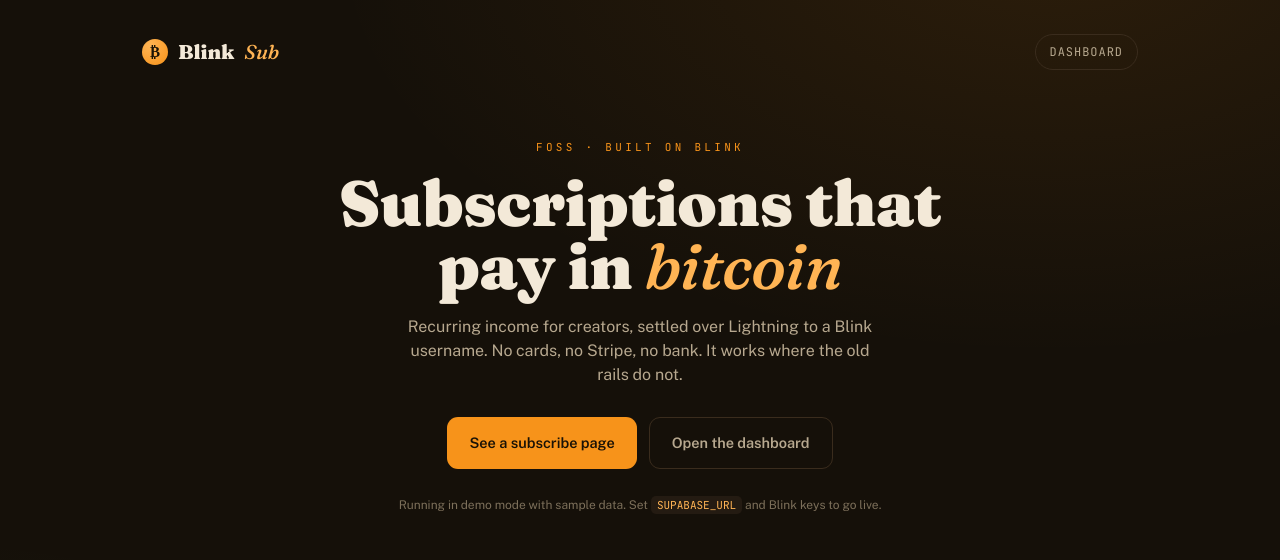
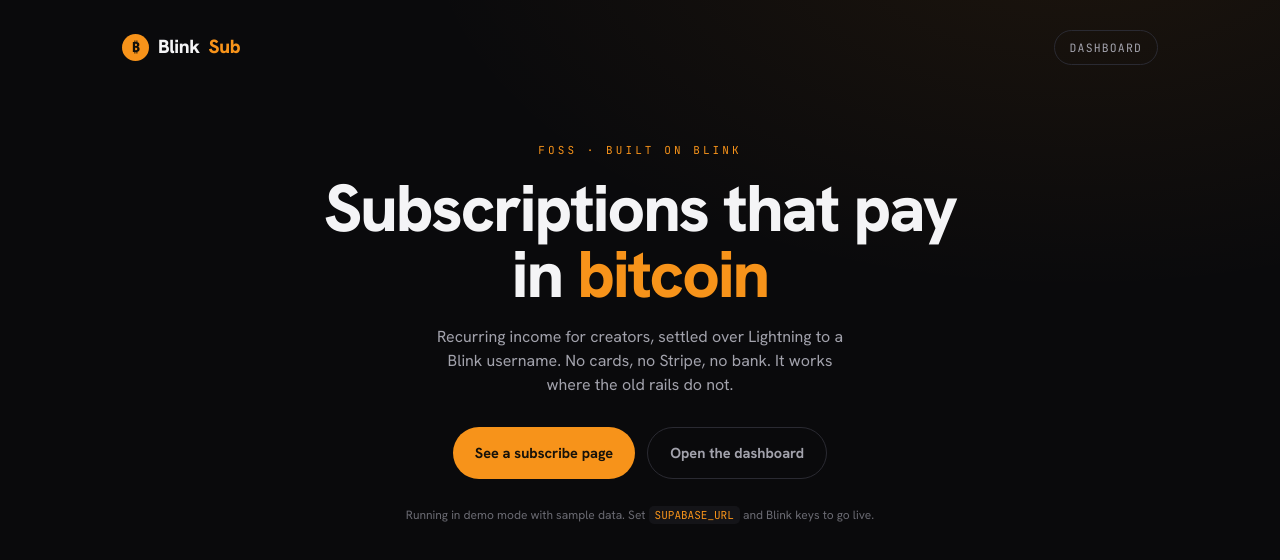
Before and after one commit to Destinysmart/blink-subscriptions, a Next.js app: page / in a window 1280 px wide. Shown: the top 560 px of the page. Built offline with nearby package versions, Linux system fonts and the light colour scheme.

Commit message:
reskin to Blink generator aesthetic (clean dark, sans) + light/dark + accent-colour customizer on subscribe widget

```diff
--- a/app/dashboard/page.jsx
+++ b/app/dashboard/page.jsx
@@ -23,7 +23,7 @@
   return (
     <div className="wrap">
       <div className="nav">
-        <a className="brandmark" href="/"><span className="dot">₿</span> Blink<span style={{ color: 'var(--orange2)', fontStyle: 'italic', fontWeight: 500 }}>Sub</span></a>
+        <a className="brandmark" href="/"><span className="dot">₿</span>Blink<span className="s">Sub</span></a>
         <div style={{ display: 'flex', gap: 10, alignItems: 'center' }}>
           {DEMO && <span className="demo-flag">demo mode</span>}
           <a className="navlink" href={`/c/${creator.blink_username}`}>Subscribe page</a>
--- a/app/globals.css
+++ b/app/globals.css
@@ -1,145 +1,158 @@
 :root{
-  --bg:#151009; --bg2:#1e1710; --panel:#241b12; --panel2:#2c2117; --line:#3a2c1d;
-  --ink:#f3e9d8; --dim:#b7a88f; --faint:#7c6f5a;
-  --orange:#f7931a; --orange2:#ffb454; --green:#5fd68a; --amber:#f0c040; --red:#e8735a;
-  --radius:14px; --shadow:0 18px 50px -18px rgba(0,0,0,.75);
+  /* dark (default) — Blink generator look: near-black neutral, orange accent */
+  --bg:#0a0a0c; --panel:#141418; --panel2:#1c1c22; --line:#2a2a32;
+  --ink:#f4f4f6; --dim:#a2a2ac; --faint:#6a6a72;
+  --orange:#f7931a; --orange2:#fb5607; --green:#4ec27a; --amber:#f0c040; --red:#e8735a;
+  --accent:#f7931a; --accent-ink:#17120a;
+  --radius:16px; --shadow:0 20px 55px -26px rgba(0,0,0,.72);
+  --font:"Hanken Grotesk",system-ui,-apple-system,sans-serif;
+  --mono:"JetBrains Mono",ui-monospace,monospace;
 }
 *{box-sizing:border-box}
 html,body{margin:0;padding:0}
 body{
   background:
-    radial-gradient(1200px 700px at 82% -8%, rgba(247,147,26,.10), transparent 60%),
-    radial-gradient(900px 600px at -5% 108%, rgba(95,214,138,.06), transparent 55%),
+    radial-gradient(1100px 620px at 84% -10%, rgba(247,147,26,.08), transparent 60%),
     var(--bg);
-  color:var(--ink); min-height:100vh;
-  font-family:"Public Sans",system-ui,sans-serif; line-height:1.5;
-  -webkit-font-smoothing:antialiased;
+  color:var(--ink);font-family:var(--font);line-height:1.5;-webkit-font-smoothing:antialiased;min-height:100vh;
 }
 a{color:inherit;text-decoration:none}
-.wrap{max-width:1040px;margin:0 auto;padding:34px 22px 80px}
-.mono{font-family:"JetBrains Mono",monospace}
-.serif{font-family:"Fraunces",serif}
+.wrap{max-width:1080px;margin:0 auto;padding:30px 22px 80px}
+.mono{font-family:var(--mono)}
 
-/* nav */
-.nav{display:flex;align-items:center;justify-content:space-between;margin-bottom:30px}
-.brandmark{display:flex;align-items:center;gap:10px;font-family:"Fraunces",serif;font-weight:900;font-size:20px}
-.dot{width:26px;height:26px;border-radius:50%;background:radial-gradient(circle at 30% 25%,var(--orange2),var(--orange));color:#1a1206;display:grid;place-items:center;font-size:15px;font-weight:900}
-.navlink{font-family:"JetBrains Mono",monospace;font-size:12px;letter-spacing:.08em;text-transform:uppercase;color:var(--dim);border:1px solid var(--line);border-radius:999px;padding:8px 14px;transition:.15s}
+/* nav / brand */
+.nav{display:flex;align-items:center;justify-content:space-between;margin-bottom:28px}
+.brandmark{display:flex;align-items:center;gap:9px;font-weight:800;font-size:19px;letter-spacing:-.02em}
+.brandmark .s{color:var(--orange)}
+.dot{width:27px;height:27px;border-radius:50%;background:var(--orange);color:#12100a;display:grid;place-items:center;font-size:15px;font-weight:900}
+.navlink{font-family:var(--mono);font-size:11.5px;letter-spacing:.1em;text-transform:uppercase;color:var(--dim);border:1px solid var(--line);border-radius:999px;padding:8px 15px;transition:.15s}
 .navlink:hover{color:var(--ink);border-color:var(--orange)}
+.kicker{font-family:var(--mono);font-size:11px;letter-spacing:.28em;text-transform:uppercase;color:var(--orange)}
+.demo-flag{font-family:var(--mono);font-size:10px;letter-spacing:.14em;text-transform:uppercase;color:var(--orange);border:1px dashed var(--line);border-radius:6px;padding:4px 10px}
 
-.kicker{font-family:"JetBrains Mono",monospace;font-size:11px;letter-spacing:.3em;text-transform:uppercase;color:var(--orange)}
-.demo-flag{font-family:"JetBrains Mono",monospace;font-size:10px;letter-spacing:.12em;text-transform:uppercase;color:var(--amber);border:1px dashed #6b5320;border-radius:6px;padding:3px 9px}
+/* panels */
+.panel{background:var(--panel);border:1px solid var(--line);border-radius:var(--radius);box-shadow:var(--shadow)}
+.ph{padding:18px 22px;border-bottom:1px solid var(--line);display:flex;align-items:center;justify-content:space-between;gap:10px}
+.ph h2{margin:0;font-weight:700;font-size:18px;letter-spacing:-.01em}
+.pb{padding:22px}
+.tag{font-family:var(--mono);font-size:10.5px;letter-spacing:.14em;text-transform:uppercase;color:var(--faint)}
+.serif{font-weight:800;letter-spacing:-.02em}
 
-.panel{background:linear-gradient(180deg,var(--panel),var(--bg2));border:1px solid var(--line);border-radius:var(--radius);box-shadow:var(--shadow)}
-.ph{padding:16px 20px;border-bottom:1px solid var(--line);display:flex;align-items:center;justify-content:space-between;gap:10px}
-.ph h2{margin:0;font-family:"Fraunces",serif;font-weight:600;font-size:19px}
-.pb{padding:20px}
-.tag{font-family:"JetBrains Mono",monospace;font-size:10.5px;letter-spacing:.14em;text-transform:uppercase;color:var(--faint)}
+/* buttons — Blink pill style */
+.btn{appearance:none;border:0;cursor:pointer;font-family:var(--font);font-weight:700;font-size:14.5px;border-radius:999px;padding:13px 18px;transition:.15s;display:inline-flex;align-items:center;justify-content:center;gap:8px}
+.btn.primary{background:var(--accent);color:var(--accent-ink)}
+.btn.primary:hover{filter:brightness(1.08)}
+.btn.primary:disabled{opacity:.4;cursor:not-allowed;filter:none}
+.btn.outline{background:transparent;border:1.5px solid var(--accent);color:var(--accent)}
+.btn.outline:hover{background:color-mix(in srgb,var(--accent) 14%,transparent)}
+.btn.ghost{background:transparent;border:1px solid var(--line);color:var(--dim)}
+.btn.ghost:hover{border-color:var(--accent);color:var(--ink)}
 
-/* subscribe */
-.hero{display:flex;align-items:center;gap:16px;margin-bottom:8px}
-.avatar{width:58px;height:58px;border-radius:13px;flex:none;display:grid;place-items:center;background:radial-gradient(circle at 30% 25%,var(--orange2),var(--orange));color:#1a1206;font-family:"Fraunces",serif;font-weight:900;font-size:27px}
-.hero .n{font-family:"Fraunces",serif;font-weight:600;font-size:23px;line-height:1.05}
-.hero .h{color:var(--faint);font-family:"JetBrains Mono",monospace;font-size:12.5px;margin-top:3px}
-.pitch{color:var(--dim);font-size:14.5px;margin:16px 0 22px;max-width:60ch}
+/* ---------- customizer toolbar (site chrome, controls the widget) ---------- */
+.customizer{display:flex;align-items:center;gap:22px;flex-wrap:wrap;padding:12px 16px;margin-bottom:16px;
+  background:var(--panel);border:1px solid var(--line);border-radius:12px}
+.cz-group{display:flex;align-items:center;gap:10px}
+.cz-label{font-family:var(--mono);font-size:10px;letter-spacing:.14em;text-transform:uppercase;color:var(--faint)}
+.cz-theme{display:inline-flex;background:var(--panel2);border:1px solid var(--line);border-radius:999px;padding:3px}
+.cz-opt{appearance:none;border:0;background:transparent;color:var(--dim);font-family:var(--mono);font-size:11px;letter-spacing:.05em;padding:6px 13px;border-radius:999px;cursor:pointer;transition:.15s}
+.cz-opt.on{background:var(--orange);color:#12100a;font-weight:700}
+.swatches{display:flex;gap:7px}
+.swatch{width:22px;height:22px;border-radius:50%;border:2px solid transparent;cursor:pointer;padding:0;transition:.15s;box-shadow:0 0 0 1px var(--line)}
+.swatch:hover{transform:scale(1.12)}
+.swatch.on{border-color:var(--ink);box-shadow:0 0 0 2px var(--bg),0 0 0 4px currentColor}
+.cz-hint{margin-left:auto;font-family:var(--mono);font-size:10px;letter-spacing:.12em;text-transform:uppercase;color:var(--faint)}
 
-.tiers{display:grid;gap:11px}
-.tier{width:100%;text-align:left;background:var(--panel2);border:1px solid var(--line);border-radius:12px;padding:15px 17px;cursor:pointer;transition:.16s;display:flex;align-items:center;justify-content:space-between;gap:14px}
-.tier:hover{border-color:var(--orange);transform:translateY(-1px)}
-.tier.sel{border-color:var(--orange);background:linear-gradient(180deg,rgba(247,147,26,.12),var(--panel2));box-shadow:inset 0 0 0 1px var(--orange)}
-.tier .tn{font-weight:600;font-size:15.5px}
-.tier .td{color:var(--faint);font-size:12.5px;margin-top:3px}
-.tier .amt{font-family:"JetBrains Mono",monospace;font-weight:700;font-size:15px;color:var(--orange2);text-align:right;white-space:nowrap}
-.tier .amt small{display:block;color:var(--faint);font-weight:400;font-size:10px;letter-spacing:.1em;margin-top:2px}
+/* ---------- the themeable subscribe widget ---------- */
+.widget[data-theme="light"]{
+  --bg:#ffffff; --panel:#ffffff; --panel2:#f5f5f7; --line:#e5e5ea;
+  --ink:#16161a; --dim:#5c5c66; --faint:#9a9aa2; --shadow:0 16px 40px -22px rgba(0,0,0,.18);
+}
+.widget{background:var(--panel);color:var(--ink)}
 
-.btn{appearance:none;border:0;cursor:pointer;font-family:"Public Sans",sans-serif;font-weight:600;font-size:14.5px;border-radius:11px;padding:13px 16px;transition:.16s;display:inline-flex;align-items:center;justify-content:center;gap:8px}
-.btn.primary{background:var(--orange);color:#1a1206;width:100%}
-.btn.primary:hover{background:var(--orange2)}
-.btn.primary:disabled{opacity:.4;cursor:not-allowed}
-.btn.ghost{background:transparent;border:1px solid var(--line);color:var(--dim);width:100%}
-.btn.ghost:hover{border-color:var(--orange);color:var(--ink)}
+.creator-head{display:flex;align-items:center;gap:15px;margin-bottom:16px}
+.avatar{width:56px;height:56px;border-radius:14px;flex:none;display:grid;place-items:center;background:var(--accent);color:var(--accent-ink);font-weight:800;font-size:26px}
+.creator-head .n{font-weight:700;font-size:20px;letter-spacing:-.01em}
+.creator-head .h{color:var(--faint);font-family:var(--mono);font-size:12px;margin-top:3px}
+.creator-pitch{color:var(--dim);font-size:14px;margin:0 0 6px;max-width:66ch}
 
-.explain{background:rgba(247,147,26,.07);border:1px solid var(--line);border-left:3px solid var(--orange);border-radius:8px;padding:12px 14px;font-size:12.5px;color:var(--dim);margin:14px 0}
+/* monthly / annual toggle */
+.toggle-wrap{display:flex;justify-content:center;margin:18px 0 22px}
+.seg{display:inline-flex;background:var(--panel2);border:1px solid var(--line);border-radius:999px;padding:4px;gap:2px}
+.seg button{appearance:none;border:0;background:transparent;color:var(--dim);font-family:var(--mono);font-size:12px;letter-spacing:.04em;padding:9px 18px;border-radius:999px;cursor:pointer;transition:.15s;display:inline-flex;align-items:center;gap:7px}
+.seg button.on{background:var(--accent);color:var(--accent-ink);font-weight:700}
+.seg .save{font-size:9.5px;letter-spacing:.08em;text-transform:uppercase;color:var(--green)}
+.seg button.on .save{color:inherit;opacity:.8}
+
+/* tier columns */
+.cols3{display:grid;grid-template-columns:1fr;gap:14px}
+@media(min-width:760px){.cols3{grid-template-columns:repeat(3,1fr)}}
+.plan{position:relative;display:flex;flex-direction:column;background:var(--panel2);border:1px solid var(--line);border-radius:14px;padding:20px 18px}
+.plan.rec{border-color:var(--accent);box-shadow:0 0 0 1px var(--accent)}
+.plan .badge{position:absolute;top:-10px;left:18px;font-family:var(--mono);font-size:9px;letter-spacing:.12em;text-transform:uppercase;background:var(--accent);color:var(--accent-ink);font-weight:700;padding:3px 10px;border-radius:999px}
+.plan .pn{font-weight:700;font-size:19px;letter-spacing:-.01em}
+.plan .pd{color:var(--faint);font-size:12px;margin-top:4px;min-height:32px;line-height:1.35}
+.plan .price{margin:14px 0 2px;display:flex;align-items:baseline;gap:6px}
+.plan .price .big{font-family:var(--mono);font-weight:700;font-size:30px;letter-spacing:-.03em;color:var(--ink)}
+.plan .price .per{color:var(--faint);font-size:12px;font-family:var(--mono)}
+.plan .approx{color:var(--faint);font-size:11px;font-family:var(--mono);min-height:15px}
+.plan .savenote{color:var(--green);font-size:11.5px;font-family:var(--mono);margin-top:5px;min-height:15px}
+.plan .feats{list-style:none;padding:0;margin:15px 0 18px;display:flex;flex-direction:column;gap:9px}
+.plan .feats li{display:flex;gap:9px;font-size:12.8px;color:var(--dim);line-height:1.35}
+.plan .feats li .ck{color:var(--accent);flex:none;font-weight:700}
+.plan .cta{margin-top:auto}
+.plan .btn{width:100%}
+
+/* connect / done steps */
+.explain{background:color-mix(in srgb,var(--accent) 8%,transparent);border:1px solid var(--line);border-left:3px solid var(--accent);border-radius:8px;padding:12px 14px;font-size:12.5px;color:var(--dim);margin:14px 0}
+.tier{width:100%;text-align:left;background:var(--panel2);border:1px solid var(--line);border-radius:12px;padding:14px 16px;cursor:pointer;transition:.16s}
+.tier:hover{border-color:var(--accent);transform:translateY(-1px)}
+.tier .tn{font-weight:600;font-size:14.5px}
+.tier .td{color:var(--faint);font-size:12px;margin-top:3px}
 .done{text-align:center;padding:16px 0 6px}
-.done .big{font-size:44px}
-.done .t{font-family:"Fraunces",serif;font-size:22px;margin-top:6px}
+.done .big{font-size:42px}
+.done .t{font-weight:700;font-size:21px;margin-top:6px}
+
+/* how-it-works supporting row */
+.howrow{display:grid;grid-template-columns:1fr;gap:18px}
+@media(min-width:720px){.howrow{grid-template-columns:repeat(4,1fr)}}
+.howrow .h{font-weight:600;color:var(--ink);font-size:13.5px;margin-bottom:5px}
+.howrow p{color:var(--dim);font-size:12.5px;margin:0;line-height:1.5}
 
 /* dashboard */
 .stats{display:grid;grid-template-columns:repeat(3,1fr);gap:12px}
 @media(max-width:560px){.stats{grid-template-columns:1fr 1fr}}
 .stat{background:var(--panel2);border:1px solid var(--line);border-radius:12px;padding:16px}
-.stat .k{font-family:"JetBrains Mono",monospace;font-size:10px;letter-spacing:.16em;text-transform:uppercase;color:var(--faint)}
-.stat .v{font-family:"JetBrains Mono",monospace;font-weight:700;font-size:27px;margin-top:6px;letter-spacing:-.02em}
+.stat .k{font-family:var(--mono);font-size:10px;letter-spacing:.16em;text-transform:uppercase;color:var(--faint)}
+.stat .v{font-family:var(--mono);font-weight:700;font-size:27px;margin-top:6px;letter-spacing:-.02em}
 .stat .v small{font-size:13px;color:var(--faint);font-weight:400;margin-left:4px}
-.stat.accent .v{color:var(--orange2)} .stat.good .v{color:var(--green)} .stat.warn .v{color:var(--amber)}
-
+.stat.accent .v{color:var(--orange)} .stat.good .v{color:var(--green)} .stat.warn .v{color:var(--amber)}
 table{width:100%;border-collapse:collapse;margin-top:6px}
-th{font-family:"JetBrains Mono",monospace;font-size:10px;letter-spacing:.14em;text-transform:uppercase;color:var(--faint);text-align:left;padding:11px 12px;border-bottom:1px solid var(--line);font-weight:500}
-td{padding:12px;border-bottom:1px solid rgba(58,44,29,.55);font-size:13.5px;vertical-align:middle}
+th{font-family:var(--mono);font-size:10px;letter-spacing:.14em;text-transform:uppercase;color:var(--faint);text-align:left;padding:11px 12px;border-bottom:1px solid var(--line);font-weight:500}
+td{padding:12px;border-bottom:1px solid var(--line);font-size:13.5px;vertical-align:middle}
 tr:last-child td{border-bottom:0}
-.contact{font-family:"JetBrains Mono",monospace;font-size:12.5px}
+.contact{font-family:var(--mono);font-size:12.5px}
 .sub{color:var(--faint);font-size:11px;margin-top:2px}
-.pill{display:inline-block;font-family:"JetBrains Mono",monospace;font-size:10px;letter-spacing:.06em;padding:3px 9px;border-radius:999px;text-transform:uppercase;font-weight:600}
-.pill.active{background:rgba(95,214,138,.14);color:var(--green)}
+.pill{display:inline-block;font-family:var(--mono);font-size:10px;letter-spacing:.06em;padding:3px 9px;border-radius:999px;text-transform:uppercase;font-weight:600}
+.pill.active{background:rgba(78,194,122,.14);color:var(--green)}
 .pill.past_due{background:rgba(240,192,64,.16);color:var(--amber)}
-.pill.canceled{background:rgba(124,111,90,.16);color:var(--faint)}
-.pill.kind{background:rgba(247,147,26,.12);color:var(--orange2)}
-.amtm{font-family:"JetBrains Mono",monospace;font-weight:500}
-
+.pill.canceled{background:rgba(120,120,130,.16);color:var(--faint)}
+.pill.kind{background:rgba(247,147,26,.13);color:var(--orange)}
+.amtm{font-family:var(--mono);font-weight:500}
 .feed{display:flex;flex-direction:column}
-.ev{display:flex;align-items:center;gap:12px;padding:11px 0;border-bottom:1px solid rgba(58,44,29,.5);font-size:13px}
+.ev{display:flex;align-items:center;gap:12px;padding:11px 0;border-bottom:1px solid var(--line);font-size:13px}
 .ev:last-child{border-bottom:0}
-.ev .etype{font-family:"JetBrains Mono",monospace;font-size:11px;padding:3px 8px;border-radius:6px;background:var(--panel2);color:var(--dim);white-space:nowrap}
+.ev .etype{font-family:var(--mono);font-size:11px;padding:3px 8px;border-radius:6px;background:var(--panel2);color:var(--dim);white-space:nowrap}
 .ev .etype.paid{color:var(--green)} .ev .etype.failed{color:var(--amber)}
-.ev .ewho{color:var(--ink)} .ev .edetail{color:var(--faint);margin-left:auto;font-family:"JetBrains Mono",monospace;font-size:11.5px}
-
+.ev .ewho{color:var(--ink)} .ev .edetail{color:var(--faint);margin-left:auto;font-family:var(--mono);font-size:11.5px}
 .grid2{display:grid;grid-template-columns:1fr;gap:20px}
 @media(min-width:820px){.grid2{grid-template-columns:minmax(0,1fr) 340px}}
 
 /* landing */
-.land{max-width:620px;margin:8vh auto 0;text-align:center}
-.land h1{font-family:"Fraunces",serif;font-weight:900;font-size:clamp(38px,7vw,64px);line-height:.98;letter-spacing:-.01em;margin:14px 0 0}
-.land h1 em{font-style:italic;font-weight:500;color:var(--orange2)}
+.land{max-width:640px;margin:9vh auto 0;text-align:center}
+.land h1{font-weight:800;font-size:clamp(40px,7vw,66px);line-height:1;letter-spacing:-.03em;margin:14px 0 0}
+.land h1 em{font-style:normal;color:var(--orange)}
 .land p{color:var(--dim);font-size:16px;margin:18px auto 30px;max-width:48ch}
 .landrow{display:flex;gap:12px;justify-content:center;flex-wrap:wrap}
-.land .btn{width:auto;padding:14px 22px}
+.land .btn{padding:14px 22px}
 .foot{margin-top:26px;color:var(--faint);font-size:12px;text-align:center;line-height:1.7}
-.foot code{font-family:"JetBrains Mono",monospace;color:var(--orange2);background:var(--panel);padding:2px 6px;border-radius:5px;font-size:11px}
-
-/* ---- redesigned subscribe: toggle + tier columns ---- */
-.creator-head{display:flex;align-items:center;gap:15px;margin-bottom:18px}
-.creator-head .n{font-family:"Fraunces",serif;font-weight:600;font-size:21px;line-height:1.05}
-.creator-head .h{color:var(--faint);font-family:"JetBrains Mono",monospace;font-size:12px;margin-top:3px}
-.creator-head .p{color:var(--dim);font-size:13.5px;margin-top:8px;max-width:64ch}
-
-.toggle-wrap{display:flex;justify-content:center;margin:4px 0 22px}
-.seg{display:inline-flex;background:var(--panel2);border:1px solid var(--line);border-radius:999px;padding:4px;gap:2px}
-.seg button{appearance:none;border:0;background:transparent;color:var(--dim);font-family:"JetBrains Mono",monospace;font-size:12px;letter-spacing:.05em;padding:9px 18px;border-radius:999px;cursor:pointer;transition:.15s;display:inline-flex;align-items:center;gap:7px}
-.seg button.on{background:var(--orange);color:#1a1206;font-weight:700}
-.seg .save{font-size:9.5px;letter-spacing:.08em;text-transform:uppercase;color:var(--green)}
-.seg button.on .save{color:#1a4d2e}
-
-.cols3{display:grid;grid-template-columns:1fr;gap:14px}
-@media(min-width:760px){.cols3{grid-template-columns:repeat(3,1fr)}}
-.plan{position:relative;display:flex;flex-direction:column;background:var(--panel2);border:1px solid var(--line);border-radius:14px;padding:20px 18px}
-.plan.rec{border-color:var(--orange);box-shadow:0 0 0 1px var(--orange),0 12px 34px -16px rgba(247,147,26,.4)}
-.plan .badge{position:absolute;top:-10px;left:18px;font-family:"JetBrains Mono",monospace;font-size:9px;letter-spacing:.12em;text-transform:uppercase;background:var(--orange);color:#1a1206;font-weight:700;padding:3px 10px;border-radius:999px}
-.plan .pn{font-family:"Fraunces",serif;font-weight:600;font-size:20px}
-.plan .pd{color:var(--faint);font-size:12px;margin-top:4px;min-height:32px;line-height:1.35}
-.plan .price{margin:14px 0 2px;display:flex;align-items:baseline;gap:6px}
-.plan .price .big{font-family:"JetBrains Mono",monospace;font-weight:700;font-size:29px;letter-spacing:-.02em;color:var(--ink)}
-.plan .price .per{color:var(--faint);font-size:12px;font-family:"JetBrains Mono",monospace}
-.plan .approx{color:var(--faint);font-size:11px;font-family:"JetBrains Mono",monospace;min-height:15px}
-.plan .savenote{color:var(--green);font-size:11.5px;font-family:"JetBrains Mono",monospace;margin-top:5px;min-height:15px}
-.plan .feats{list-style:none;padding:0;margin:15px 0 18px;display:flex;flex-direction:column;gap:9px}
-.plan .feats li{display:flex;gap:9px;font-size:12.8px;color:var(--dim);line-height:1.35}
-.plan .feats li .ck{color:var(--orange);flex:none;font-weight:700}
-.plan .cta{margin-top:auto}
-.btn.outline{background:transparent;border:1px solid var(--orange);color:var(--orange2);width:100%}
-.btn.outline:hover{background:rgba(247,147,26,.12)}
-
-/* how-it-works as a supporting row, not a competing sidebar */
-.howrow{display:grid;grid-template-columns:1fr;gap:18px}
-@media(min-width:720px){.howrow{grid-template-columns:repeat(4,1fr)}}
-.howrow .h{font-weight:600;color:var(--ink);font-size:13.5px;margin-bottom:5px}
-.howrow p{color:var(--dim);font-size:12.5px;margin:0;line-height:1.5}
+.foot code{font-family:var(--mono);color:var(--orange);background:var(--panel);padding:2px 6px;border-radius:5px;font-size:11px}
--- a/app/layout.jsx
+++ b/app/layout.jsx
@@ -12,7 +12,7 @@
         <link rel="preconnect" href="https://fonts.googleapis.com" />
         <link rel="preconnect" href="https://fonts.gstatic.com" crossOrigin="" />
         <link
-          href="https://fonts.googleapis.com/css2?family=Fraunces:ital,opsz,wght@0,9..144,400;0,9..144,600;0,9..144,900;1,9..144,500&family=JetBrains+Mono:wght@400;500;700&family=Public+Sans:wght@400;500;600&display=swap"
+          href="https://fonts.googleapis.com/css2?family=Hanken+Grotesk:wght@400;500;600;700;800&family=JetBrains+Mono:wght@400;500;700&display=swap"
           rel="stylesheet"
         />
       </head>
--- a/app/page.jsx
+++ b/app/page.jsx
@@ -4,24 +4,19 @@
   return (
     <div className="wrap">
       <div className="nav">
-        <div className="brandmark"><span className="dot">₿</span> Blink<span style={{ color: 'var(--orange2)', fontStyle: 'italic', fontWeight: 500 }}>Sub</span></div>
+        <div className="brandmark"><span className="dot">₿</span>Blink<span className="s">Sub</span></div>
         <a className="navlink" href="/dashboard">Dashboard</a>
       </div>
 
       <div className="land">
         <span className="kicker">FOSS · Built on Blink</span>
         <h1>Subscriptions that pay in <em>bitcoin</em></h1>
-        <p>
-          Recurring income for creators, settled over Lightning to a Blink username.
-          No cards, no Stripe, no bank. It works where the old rails do not.
-        </p>
+        <p>Recurring income for creators, settled over Lightning to a Blink username. No cards, no Stripe, no bank. It works where the old rails do not.</p>
         <div className="landrow">
           <a className="btn primary" href="/c/destiny_smart">See a subscribe page</a>
           <a className="btn ghost" href="/dashboard">Open the dashboard</a>
         </div>
-        <div className="foot">
-          Running in demo mode with sample data. Set <code>SUPABASE_URL</code> and Blink keys to go live.
-        </div>
+        <div className="foot">Running in demo mode with sample data. Set <code>SUPABASE_URL</code> and Blink keys to go live.</div>
       </div>
     </div>
   );
```
Also changed, not shown: app/c/[username]/page.jsx (+3 -16 lines), app/c/[username]/subscribe-experience.jsx (added, +62 -0 lines).
